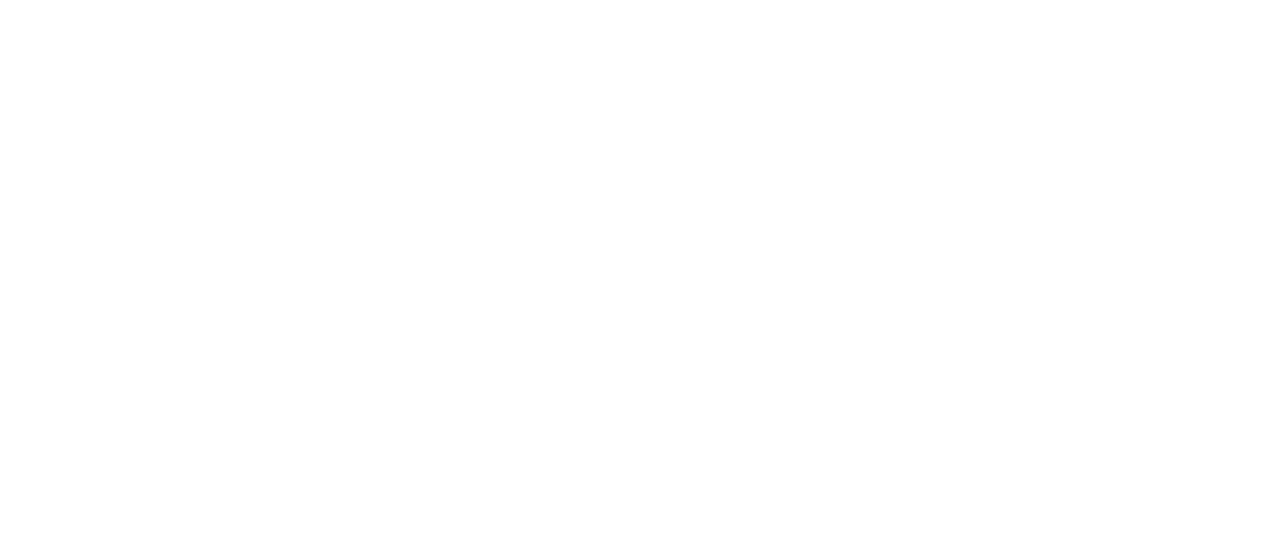
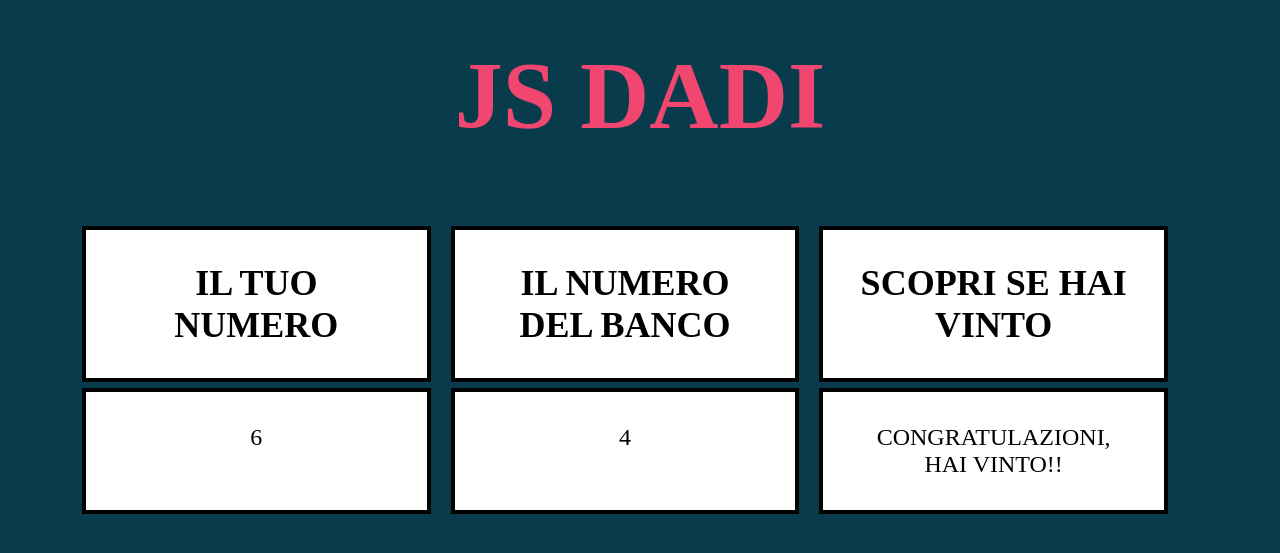
Before and after one commit to Giadagenovesi/js-mail-dadi, a plain HTML site: page Dadi/index.html in a window 1280 px wide. Drawn offline with Linux system fonts and the light colour scheme.

Commit message:
Completed "Dadi"

```diff
--- a/Dadi/css/style.css
+++ b/Dadi/css/style.css
@@ -0,0 +1,33 @@
+* {
+    margin: 0;
+    padding: 0;
+    box-sizing: border-box;
+}
+body {
+    background-color: #083b4c;
+}
+
+h1 {
+    text-align: center;
+    margin: 40px;
+    font-size: 6rem;
+    color: #f0466f;
+}
+
+.container {
+    width: 1200px;
+    padding: 2rem;
+    margin: 0 auto;
+    display: flex;
+    flex-wrap: wrap;
+}
+
+.box {
+    width: calc(100% / 3 - 30px);
+    text-align: center;
+    margin: 3px 10px;
+    border: 4px solid black;
+    background-color: white;
+    font-size: 1.5rem;
+    padding: 2rem;
+}
--- a/Dadi/index.html
+++ b/Dadi/index.html
@@ -0,0 +1,37 @@
+<!DOCTYPE html>
+<html lang="en">
+<head>
+    <meta charset="UTF-8">
+    <meta http-equiv="X-UA-Compatible" content="IE=edge">
+    <meta name="viewport" content="width=device-width, initial-scale=1.0">
+    <title>Gioco Dadi</title>
+    <!-- CSS Style -->
+    <link rel="stylesheet" href="css/style.css">
+</head>
+<body>
+    <h1>JS DADI</h1>
+    <div class="container">
+        <div class="box">
+            <h2>IL TUO NUMERO</h2>
+        </div>
+        <div class="box">
+            <h2>IL NUMERO DEL BANCO</h2>
+        </div>
+        <div class="box">
+            <h2>SCOPRI SE HAI VINTO</h2>
+        </div>
+        <div class="box">
+            <p id="my-number">----</p>
+        </div>
+        <div class="box">
+            <p id="system-number">----</p>
+        </div>
+        <div class="box">
+            <p id="winner">----</p>
+        </div>
+    </div>
+
+    <!-- JS -->
+    <script src="js/script.js"></script>
+</body>
+</html>
--- a/Dadi/js/script.js
+++ b/Dadi/js/script.js
@@ -0,0 +1,28 @@
+// Gioco dei dadi:
+// Generare un numero random da 1 a 6, sia per il giocatore sia per il computer.
+// Stabilire il vincitore, in base a chi fa il punteggio più alto.
+
+const userNumber = Math.floor(Math.random() * 6) + 1;
+console.log(userNumber);
+
+const computerNumber = Math.floor(Math.random() * 6) + 1;
+console.log(computerNumber);
+
+//SE userNumber > computer number
+    // stampo CONGRATULAZIONI, HAI VINTO!!
+// ALTRIMENTI
+    // stampo RITENTA, SARAI PIÙ FORTUNATO!!
+let result = "";
+
+if (userNumber > computerNumber) {
+    result = "CONGRATULAZIONI, HAI VINTO!!";
+}else if (userNumber <= computerNumber){
+    result = "RITENTA, SARAI PIÙ FORTUNATO!!";
+}
+console.log(result);
+
+//STAMPO RISULTATI IN PAGINA
+
+document.getElementById ('my-number').innerHTML = userNumber;
+document.getElementById ('system-number').innerHTML = computerNumber;
+document.getElementById ('winner').innerHTML = result;
--- a/Mail/css/style.css
+++ b/Mail/css/style.css
@@ -5,7 +5,7 @@
 }
 
 body {
-    background-color: lightblue
+    background-color: lightblue;
 }
 
 .container {
```
